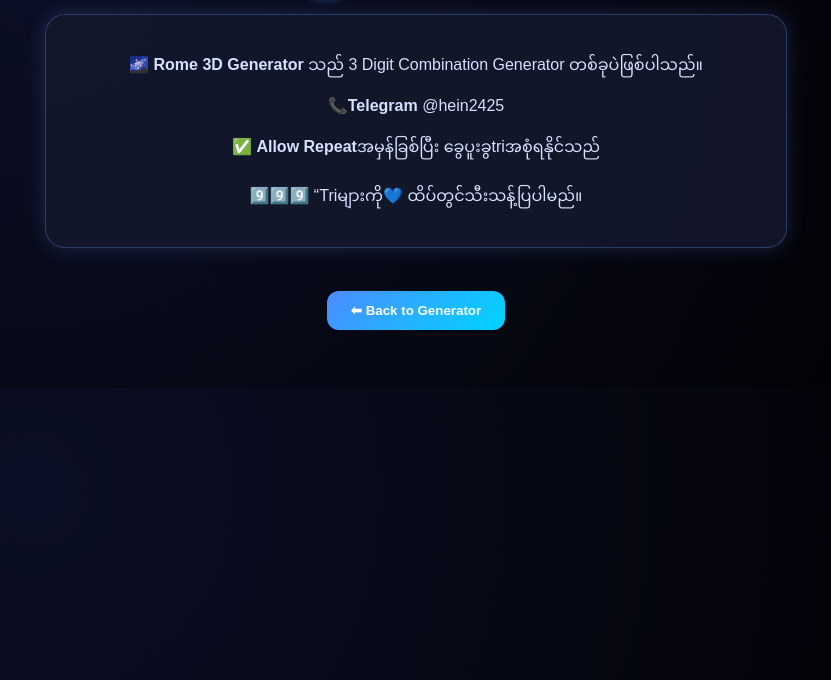
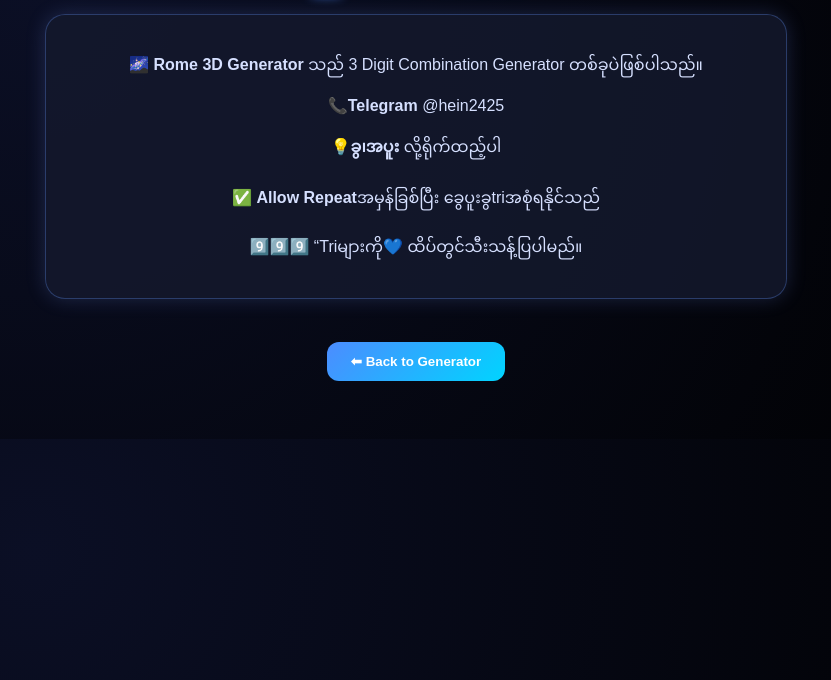
Before and after one commit to arnobf11/Rome3D, a plain HTML site: page guide.html in a window 1280 px wide. Shown: the part 120-800 px from the top of the page, without its empty margins (224-1055 px from the left). Drawn offline with Linux system fonts and the light colour scheme.

Commit message:
Update guide.html

```diff
--- a/guide.html
+++ b/guide.html
@@ -64,6 +64,7 @@
   <div class="tip-box">
     <p>🌌 <strong>Rome 3D Generator</strong> သည် 3 Digit Combination Generator တစ်ခုပဲဖြစ်ပါသည်။</p>
     📞<strong>Telegram</strong> @hein2425</p>
+    💡<strong>ခွ၊အပူး</strong> လို့ရိုက်ထည့်ပါ</p>
        ✅ <strong>Allow Repeat</strong>အမှန်ခြစ်ပြီး ခွေပူးခွtriအစုံရနိုင်သည်  <p>
          9️⃣9️⃣9️⃣ “Triများကို<strong>💙</strong> ထိပ်တွင်သီးသန့်ပြပါမည်။</p>
   </div>
```
